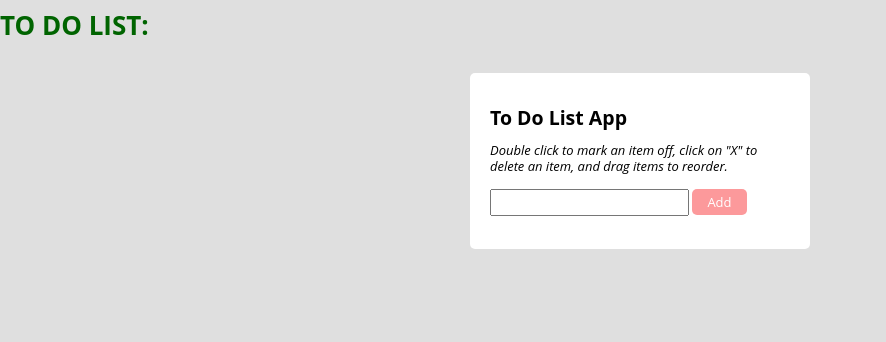
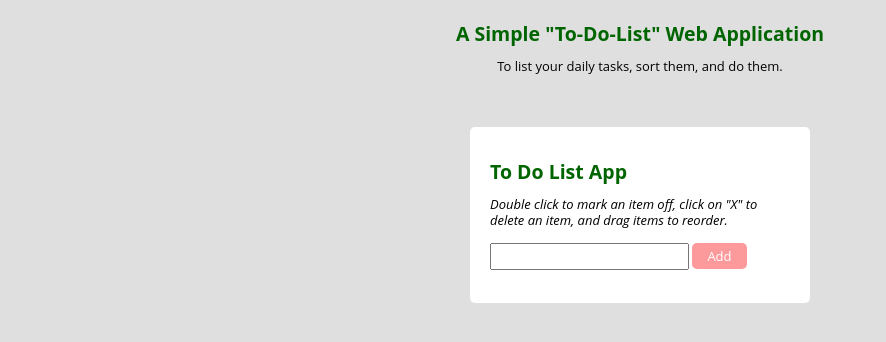
Before and after one commit to Siavash-Ebrahimi/To-Do-List-app, a plain HTML site: page index.html in a window 1280 px wide. Shown: the whole page, without its empty margins (0-886 px from the left). Drawn offline with nearby package versions, Linux system fonts and the light colour scheme.

Commit message:
Updated all files UI.

```diff
--- a/css/styles.css
+++ b/css/styles.css
@@ -1,4 +1,4 @@
-h1 {
+h2 {
   color: darkgreen;
 }
 
@@ -7,6 +7,20 @@ h1 {
 body {
 font: normal normal 13px/16px "Open Sans", sans-serif;
 background: #dfdfdf;
+}
+
+.topMenue{
+  display: flex;
+  align-items:center;
+  text-align:center;
+  margin: 0 auto;
+}
+
+.cont{
+  font-size: bold;
+  text-align:center;
+  margin: 0 auto;
+  margin-top: 10px;
 }
 
 .container{
--- a/index.html
+++ b/index.html
@@ -10,7 +10,12 @@
   <link rel="stylesheet" type="text/css" href="css/styles.css">
 </head>
 <body>
-  <h1>TO DO LIST:</h1>
+  <div class="topMenue">
+    <dive class="cont">
+      <h2>A Simple "To-Do-List" Web Application</h2>
+      <p>To list your daily tasks, sort them, and do them.</p>
+    </div>
+ </div>
 
 	<div class="container">
 		<h2>To Do List App</h2>
@@ -29,6 +34,8 @@
   <script src="https://code.jquery.com/jquery-3.6.1.min.js" integrity="sha256-o88AwQnZB+VDvE9tvIXrMQaPlFFSUTR+nldQm1LuPXQ=" crossorigin="anonymous"></script>
   <!-- Adding CND link for Reading sortable() -->
   <script src="https://code.jquery.com/ui/1.12.1/jquery-ui.js" integrity="sha256-T0Vest3yCU7pafRw9r+settMBX6JkKN06dqBnpQ8d30=" crossorigin="anonymous"></script>
+
+   <script src="http://code.jquery.com/jquery-migrate-1.2.1.min.js"></script>
   <!-- Connect our Java Script to HTML -->
   <script src="js/scripts.js"></script>
 </body>
--- a/js/scripts.js
+++ b/js/scripts.js
@@ -29,4 +29,5 @@ function newItem(){
   // D) Using jQuery .sortable() function for <ol id="list"></ol> in HTML
   // to sortable all items inside -> $('#list') by drag and drop.
    $('#list').sortable();
+   $('#list').sordidDragon();
 }
```
